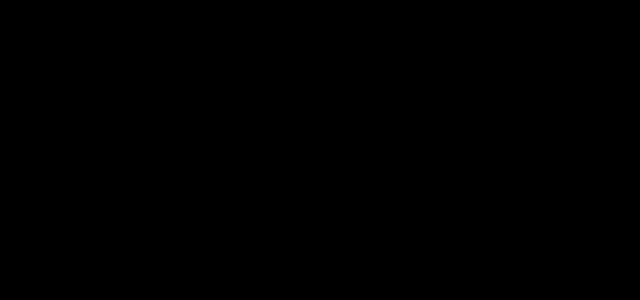
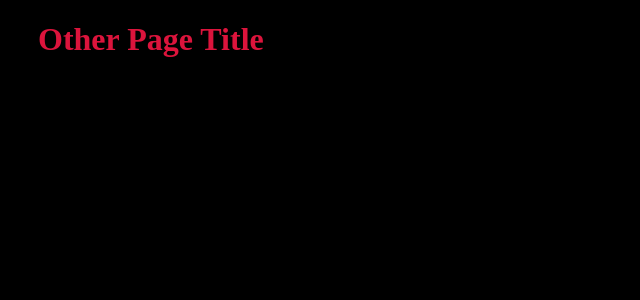
Before and after one commit to Obvio/next-css-modules, a Next.js app: page /other in a window 1280 px wide. Shown: the top 300 px of the page, without its empty margins (0-640 px from the left). Built offline with nearby package versions, Linux system fonts and the light colour scheme.

Commit message:
cleanups

```diff
--- a/src/app/other/page.tsx
+++ b/src/app/other/page.tsx
@@ -2,7 +2,7 @@
 import styles from './otherPage.module.css'
 
 export default async function OtherPage(){
-    return <InnerWrapper className={styles.h1}>
-        <h1>Other Page Title</h1>
+    return <InnerWrapper>
+        <h1 className={styles.h1}>Other Page Title</h1>
     </InnerWrapper>
 }
```
